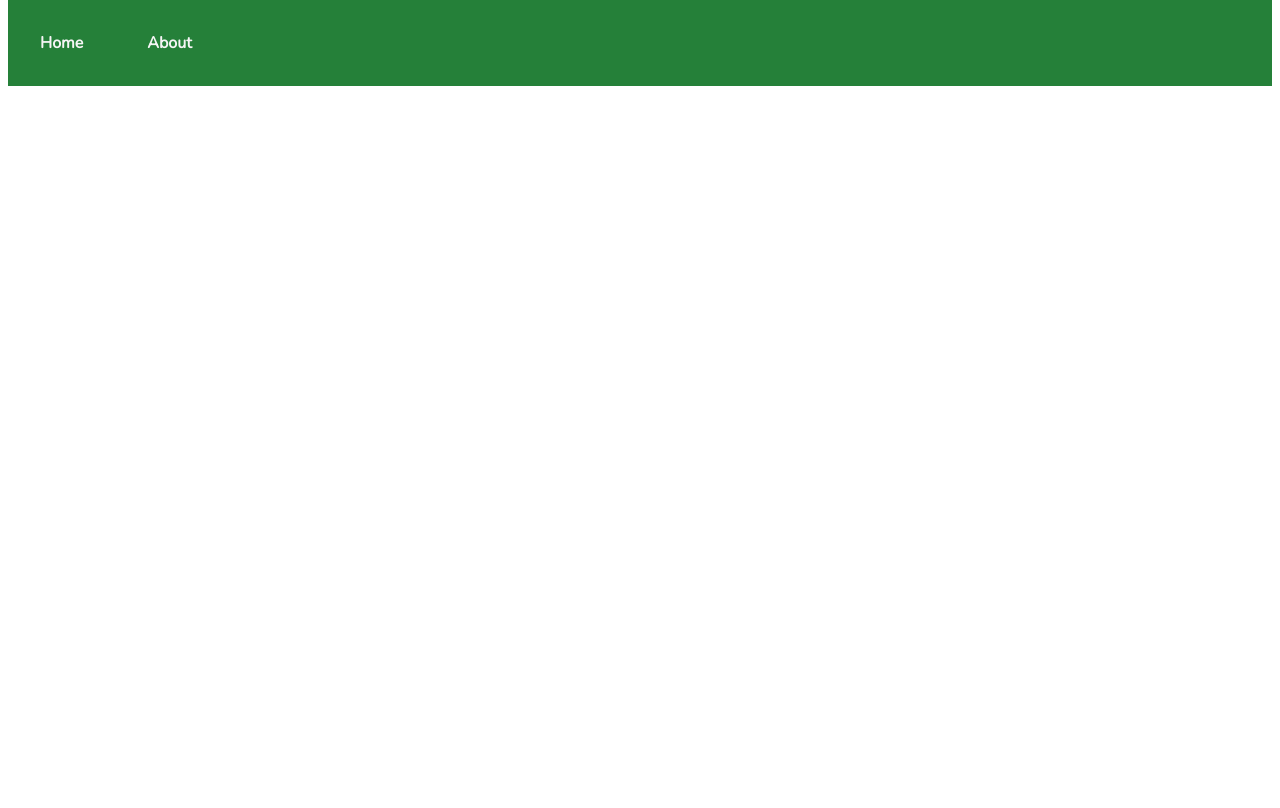
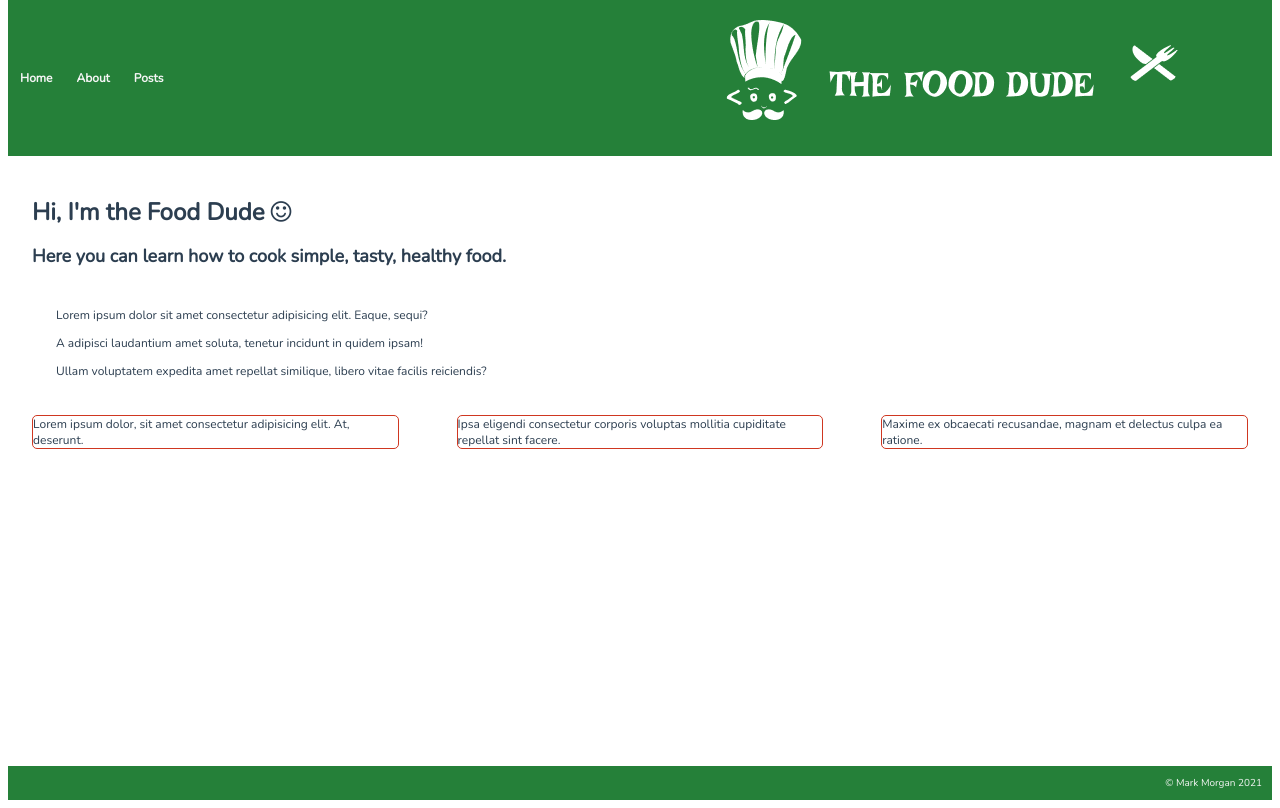
Before and after one commit to mogstuff/blog-vue, a Vue app: page / in a window 1280 px wide. Built offline with nearby package versions, Linux system fonts and the light colour scheme; a small style sheet from the web is missing.

Commit message:
added components for pages home, post and posts

```diff
--- a/src/App.vue
+++ b/src/App.vue
@@ -1,19 +1,29 @@
 <template>
   <div id="app">
+
+    <div id="header">
 <nav>
   <router-link to="/" class="nav-link">Home</router-link>
 <router-link to="/about" class="nav-link">About</router-link>
+<router-link to="/posts" class="nav-link">Posts</router-link>
+
 </nav>
-   <router-view/>
+<img src="./assets/logo.png" class="logo-img"/>
+</div>
+
+  <div class="content-wrapper">
+     <router-view/>
   </div>
 
+  <footer>
+    &copy; Mark Morgan 2021
+  </footer>
 
 
+</div>
 </template>
 
-
 <script>
-
 
 export default {
   name: "App",
@@ -23,18 +33,16 @@ export default {
 };
 </script>
 
-
-
 <style>
 
 @import url('https://fonts.googleapis.com/css2?family=Nunito&display=swap');
 
-@import "https://maxcdn.bootstrapcdn.com/font-awesome/4.7.0/css/font-awesome.min.css";
-@import "https://cdn.jsdelivr.net/npm/animate.css@3.5.1";
+@import url("https://maxcdn.bootstrapcdn.com/font-awesome/4.7.0/css/font-awesome.min.css");
+@import url("https://cdn.jsdelivr.net/npm/animate.css@3.5.1");
 
-@import './assets/css/colours.css';
-@import './assets/css/layout.css';
-@import './assets/css/typography.css';
+@import url('./assets/css/colours.css');
+@import url('./assets/css/layout.css');
+@import url('./assets/css/typography.css');
 
 
 </style>
--- a/src/assets/css/layout.css
+++ b/src/assets/css/layout.css
@@ -1,22 +1,71 @@
 body {
   margin-top: -60px;
+  padding: 0;
+  font-size: 12px;
+}
+
+#app {
+  margin-top: 60px;
+  height: 100vh;
+  display: grid;
+  grid-template-rows: 1fr 20fr 1fr;
+}
+
+#header {
+  background-color: var(--avocado);
+  width: 100%;
+  display: flex;
+  flex-direction: row;
 }
 
 nav {
+  width: 50%;
   display: flex;
   justify-content: flex-start;
-  background-color: var(--avocado);
+  align-items: center;
 }
 
 .nav-link {
   display: block;
-  padding: 1em;
-  margin: 1em;
+  padding: 0.5em;
+  margin: 0.5em;
   color: whitesmoke;
   font-weight: bolder;
   text-decoration: none;
 }
 
-#app {
-  margin-top: 60px;
+.logo-img {
+  max-width: 50%;
+  max-height: auto;
+  display: block;
 }
+
+.content-wrapper {
+  margin: 1em;
+  padding: 1em;
+}
+
+footer {
+  background-color: var(--avocado);
+  color: whitesmoke;
+  padding: 1em;
+  text-align: right;
+  font-size: smaller;
+}
+
+#recipe-cards {
+  display: flex;
+  justify-content: space-between;
+  flex-direction: row;
+}
+
+.recipe-card {
+  border: 1px solid var(--tomato);
+  width: 30%;
+  border-radius: 5px;
+}
+
+#home-text {
+  padding: 1em;
+  margin: 1em;
+}
--- /dev/null
+++ b/src/components/Home.vue
@@ -0,0 +1,30 @@
+<template>
+
+<div class="home-page-wrapper">
+<h1>Hi, I'm the Food Dude <i class="fa fa-smile-o"></i></h1>
+<h2>Here you can learn how to cook simple, tasty, healthy food.</h2>
+
+
+<div id="home-text">
+  <p class="intro">Lorem ipsum dolor sit amet consectetur adipisicing elit. Eaque, sequi?</p>
+  <p class="intro">A adipisci laudantium amet soluta, tenetur incidunt in quidem ipsam!</p>
+  <p class="intro">Ullam voluptatem expedita amet repellat similique, libero vitae facilis reiciendis?</p>
+</div>
+
+
+<div id="recipe-cards">
+  <div class="recipe-card">Lorem ipsum dolor, sit amet consectetur adipisicing elit. At, deserunt.</div>
+  <div class="recipe-card">Ipsa eligendi consectetur corporis voluptas mollitia cupiditate repellat sint facere.</div>
+  <div class="recipe-card">Maxime ex obcaecati recusandae, magnam et delectus culpa ea ratione.</div>
+</div>
+
+</div>
+</template>
+
+<script>
+export default {
+  name: 'Home'
+
+}
+
+</script>
--- /dev/null
+++ b/src/components/Post.vue
@@ -0,0 +1,22 @@
+<template>
+  <div class="about">
+    <!-- <h1>Hello , this is an about page</h1> -->
+
+
+<h1>This is a blog post</h1>
+
+    <p>Lorem ipsum dolor sit amet, consectetur adipiscing elit, sed do eiusmod tempor incididunt ut labore et dolore magna ali...</p>
+  </div>
+</template>
+
+<script>
+// export default {
+//   name: 'About',
+//   data() {
+//     return {
+//       their_name: this.$route.params.name
+//     }
+//   }
+// }
+
+</script>
--- /dev/null
+++ b/src/components/Posts.vue
@@ -0,0 +1,22 @@
+<template>
+  <div class="about">
+    <!-- <h1>Hello , this is an about page</h1> -->
+
+
+<h1>List of Blog Posts here</h1>
+
+    <p>Lorem ipsum dolor sit amet, consectetur adipiscing elit, sed do eiusmod tempor incididunt ut labore et dolore magna ali...</p>
+  </div>
+</template>
+
+<script>
+// export default {
+//   name: 'About',
+//   data() {
+//     return {
+//       their_name: this.$route.params.name
+//     }
+//   }
+// }
+
+</script>
--- a/src/router.js
+++ b/src/router.js
@@ -1,15 +1,34 @@
 import Vue from 'vue'
 import Router from 'vue-router'
 import About from './components/About.vue'
+import Home from './components/Home.vue'
+import Posts from './components/Posts.vue'
+import Post from './components/Post.vue'
 
 Vue.use(Router)
 
 export default new Router({
   routes: [
+
+    {
+        path: '/',
+        name: 'home',
+        component: Home
+      },
     {
        path: '/about',
         name: 'about',
         component: About
+    },
+    {
+       path: '/posts',
+        name: 'posts',
+        component: Posts
+    },
+    {
+       path: '/post',
+        name: 'post',
+        component: Post
     }
   ]
 })
```
Also changed, not shown: src/assets/logo.png.
